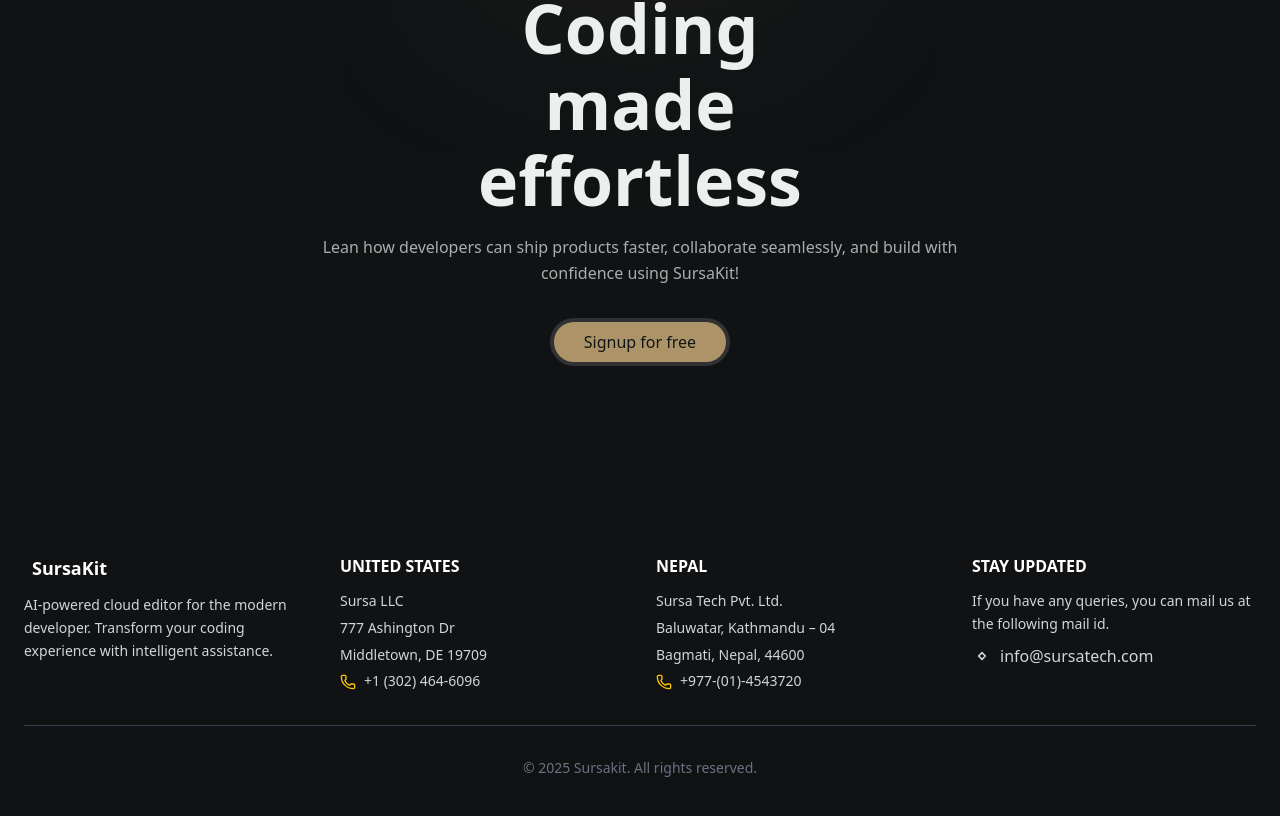
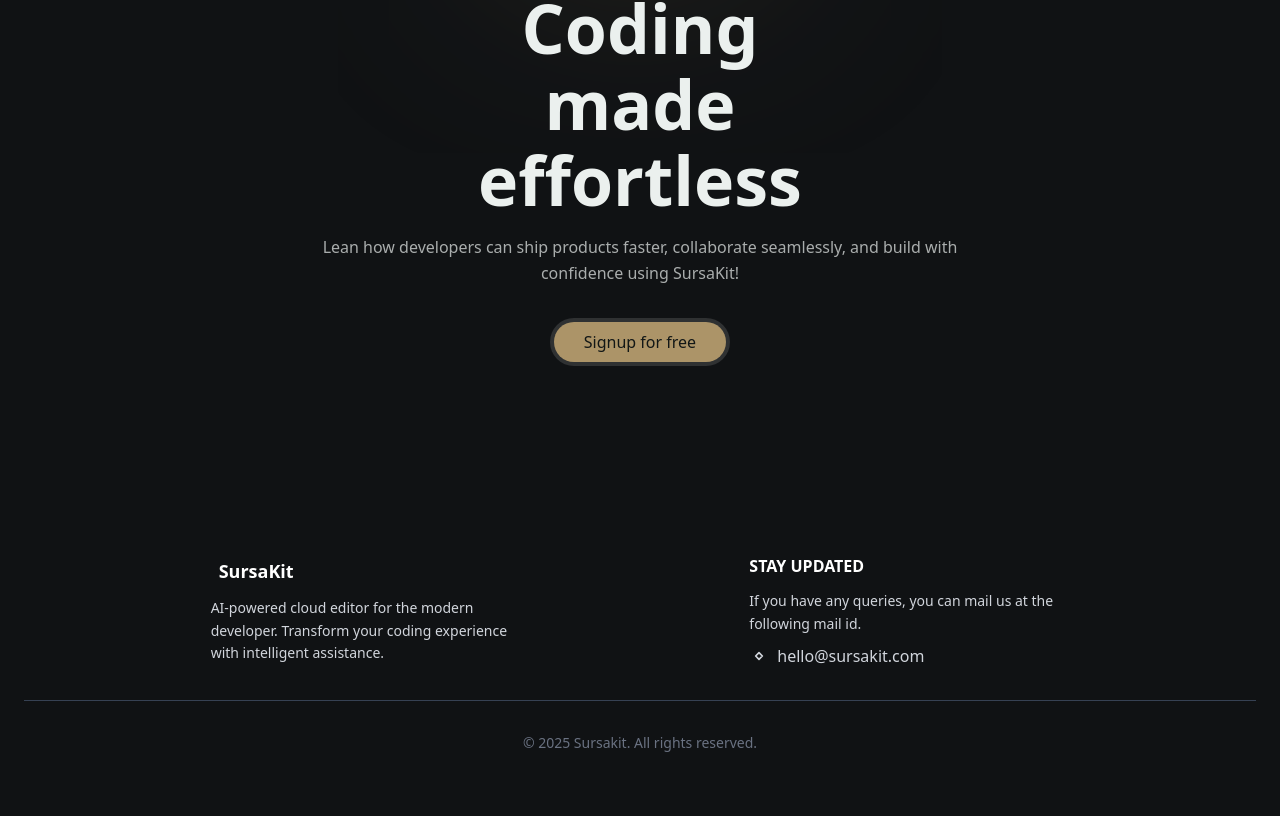
Before and after one commit to brihat2590/Sursa-Pre, a Next.js app: page / in a window 1280 px wide. Shown: the part 4702-5518 px from the top of the page. Built offline with nearby package versions, Linux system fonts and the light colour scheme.

Commit message:
update: footer

```diff
--- a/components/footer-section.tsx
+++ b/components/footer-section.tsx
@@ -3,9 +3,9 @@
 export default function FooterSection() {
   return (
     <footer className=" text-gray-300 py-12 px-6 cursor-pointer">
-      <div className="max-w-7xl mx-auto grid grid-cols-1 md:grid-cols-4 gap-8">
+      <div className="max-w-7xl mx-auto flex flex-col gap-8 lg:flex-row lg:items-center justify-evenly ">
         {/* SursaKit info */}
-        <div>
+         <div>
           <div className="flex items-center mb-3">
 
             <span className="ml-2 font-semibold text-white text-lg">SursaKit</span>
@@ -15,8 +15,8 @@
           </p>
         </div>
 
-        {/* United States */}
-        <div>
+
+        {/* <div>
           <h4 className="text-white font-semibold mb-3">UNITED STATES</h4>
           <address className="not-italic text-sm leading-relaxed space-y-1">
             <p>Sursa LLC</p>
@@ -27,10 +27,10 @@
               +1 (302) 464-6096
             </a>
           </address>
-        </div>
+        </div> */}
 
         {/* Nepal */}
-        <div>
+        {/* <div>
           <h4 className="text-white font-semibold mb-3">NEPAL</h4>
           <address className="not-italic text-sm leading-relaxed space-y-1">
             <p>Sursa Tech Pvt. Ltd.</p>
@@ -41,7 +41,7 @@
               +977-(01)-4543720
             </a>
           </address>
-        </div>
+        </div>  */}
 
         {/* Stay Updated */}
         <div>
@@ -50,13 +50,13 @@
             If you have any queries, you can mail us at the following mail id.
           </p>
           <a
-            href="mailto:info@sursatech.com"
+            href="mailto:hello@sursakit.com"
             className="flex items-center gap-2  hover:underline"
           >
             <svg xmlns="http://www.w3.org/2000/svg" className="inline-block h-5 w-5" fill="none" viewBox="0 0 24 24" stroke="currentColor">
               <path strokeLinecap="round" strokeLinejoin="round" strokeWidth={2} d="M16 12l-4-4-4 4m8 0l-4 4-4-4" />
             </svg>
-            info@sursatech.com
+            hello@sursakit.com
           </a>
         </div>
       </div>
```
